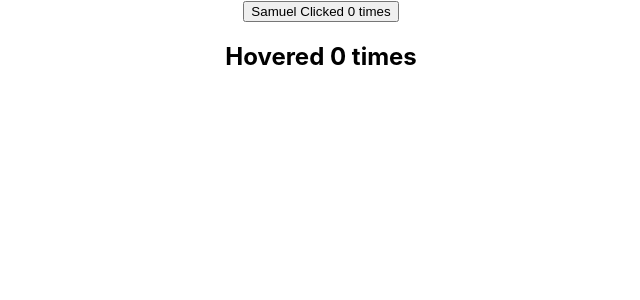
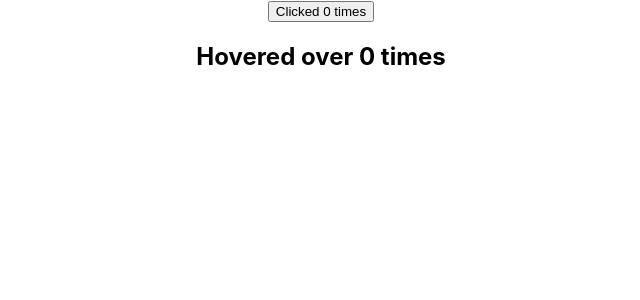
Before and after one commit to SamBobBarnes/PersonalCodingProjects, a React (Create React App) app in the folder ReactJS/hello-world/: page / in a window 1280 px wide. Shown: the top 300 px of the page, without its empty margins (319-959 px from the left). Built offline with nearby package versions, Linux system fonts and the light colour scheme.

Commit message:
React Video 37

```diff
--- a/ReactJS/hello-world/src/App.js
+++ b/ReactJS/hello-world/src/App.js
@@ -1,15 +1,28 @@
 import React, { Component } from 'react'
 import './App.css'
-import ClickCounter from './Components/ClickCounter'
-import HoverCounter from './Components/HoverCounter'
+import ClickCounterTwo from './Components/ClickCounterTwo'
+import HoverCounterTwo from './Components/HoverCounterTwo'
+import User from './Components/User'
+import CounterTwo from './Components/CounterTwo'
 
 
 class App extends Component {
   render() {
     return (
       <div className='App'>
-        <ClickCounter name='Samuel'/>
-        <HoverCounter />
+        <CounterTwo>
+          {(count, incrementCount) => (
+            <ClickCounterTwo count={count} incrementCount={incrementCount} />
+          )}
+        </CounterTwo>
+        <CounterTwo>
+          {(count, incrementCount) => (
+            <HoverCounterTwo count={count} incrementCount={incrementCount} />
+          )}
+        </CounterTwo>
+        {/* <ClickCounterTwo />
+        <HoverCounterTwo />
+        <User render={ (isLoggedIn) => isLoggedIn ? 'Samuel' : 'Guest'}/> */}
       </div>
     )
   }
@@ -49,10 +62,14 @@ export default App
 // import PortalDemo from './Components/PortalDemo'
 // import Hero from './Components/Hero'
 // import ErrorBoundary from './Components/ErrorBoundary'
+// import ClickCounter from './Components/ClickCounter'
+// import HoverCounter from './Components/HoverCounter'
 
 // function App() {
 //   return (
 //     <div className="App">
+//       {/* <ClickCounter name='Samuel'/> */}
+//       {/* <HoverCounter /> */}
 //       {/* <ErrorBoundary>
 //         <Hero heroName='BatMan' />
 //       </ErrorBoundary>
--- /dev/null
+++ b/ReactJS/hello-world/src/Components/ClickCounterTwo.js
@@ -0,0 +1,14 @@
+import React, { Component } from 'react'
+
+class ClickCounterTwo extends Component {
+    render() {
+        const { count, incrementCount } = this.props
+        return (
+            <div>
+                <button onClick={incrementCount}>Clicked {count} times</button>
+            </div>
+        )
+    }
+}
+
+export default ClickCounterTwo
--- /dev/null
+++ b/ReactJS/hello-world/src/Components/CounterTwo.js
@@ -0,0 +1,28 @@
+import React, { Component } from 'react'
+
+class CounterTwo extends Component {
+
+    constructor(props) {
+        super(props)
+
+        this.state = {
+             count: 0
+        }
+    }
+
+    incrementCount = () => {
+        this.setState(prevState => {
+            return {count: prevState.count + 1}
+        })
+    }
+
+    render() {
+        return (
+            <div>
+                {this.props.children(this.state.count, this.incrementCount)}
+            </div>
+        )
+    }
+}
+
+export default CounterTwo
--- /dev/null
+++ b/ReactJS/hello-world/src/Components/HoverCounterTwo.js
@@ -0,0 +1,14 @@
+import React, { Component } from 'react'
+
+class HoverCounterTwo extends Component {
+    render() {
+        const { count, incrementCount } = this.props
+        return (
+            <div>
+                <h2 onMouseOver={incrementCount}>Hovered over {count} times</h2>
+            </div>
+        )
+    }
+}
+
+export default HoverCounterTwo
--- /dev/null
+++ b/ReactJS/hello-world/src/Components/User.js
@@ -0,0 +1,13 @@
+import React, { Component } from 'react'
+
+class User extends Component {
+    render() {
+        return (
+            <div>
+                {this.props.render(false)}
+            </div>
+        )
+    }
+}
+
+export default User
```
